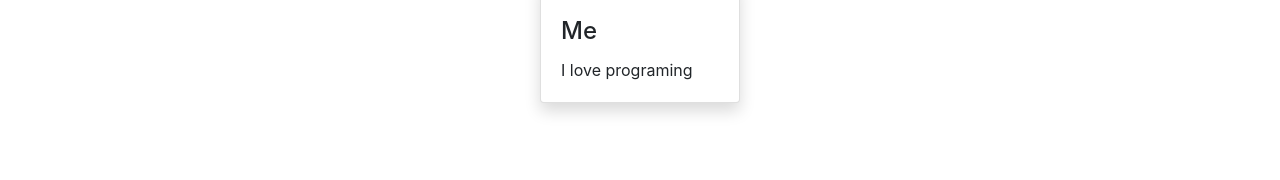
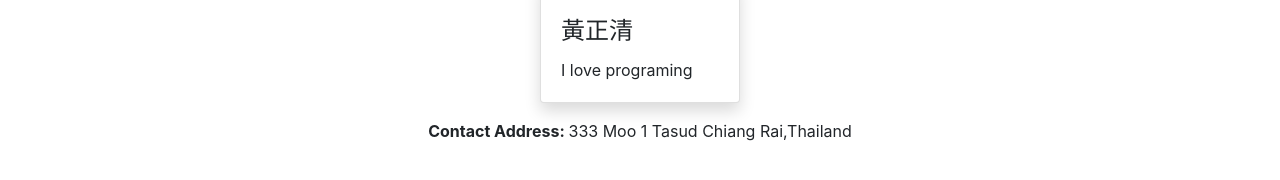
Before and after one commit to cickpoo0121/gieweb, a plain HTML site: page about.html in a window 1280 px wide. Shown: the part 92-272 px from the top of the page. Drawn offline with nearby package versions, Linux system fonts and the light colour scheme.

Commit message:
Add address

```diff
--- a/about.html
+++ b/about.html
@@ -9,6 +9,12 @@
     <script src="https://cdnjs.cloudflare.com/ajax/libs/popper.js/1.14.7/umd/popper.min.js"></script>
     <script src="https://stackpath.bootstrapcdn.com/bootstrap/4.3.1/js/bootstrap.min.js"></script>
     <title>Document</title>
+    <style>
+    #address{
+        text-align: center;
+    }
+    </style>
+
 </head>
 <body>
         <nav class="navbar navbar-expand navbar-dark bg-dark">
@@ -23,10 +29,12 @@
     <div class="card mx-auto m-3 shadow" style="width: 200px">
       <img class="card-img-top" src="Werewolf-icon.png" >
       <div class="card-body">
-        <h4 class="card-title">Me</h4>
+        <h4 class="card-title">黃正清</h4>
         <p class="card-text">I love programing</p>
       </div>
     </div>
     </div>
+
+    <p id="address"><strong>Contact Address: </strong> 333 Moo 1 Tasud Chiang Rai,Thailand</p>
 </body>
 </html>
```
